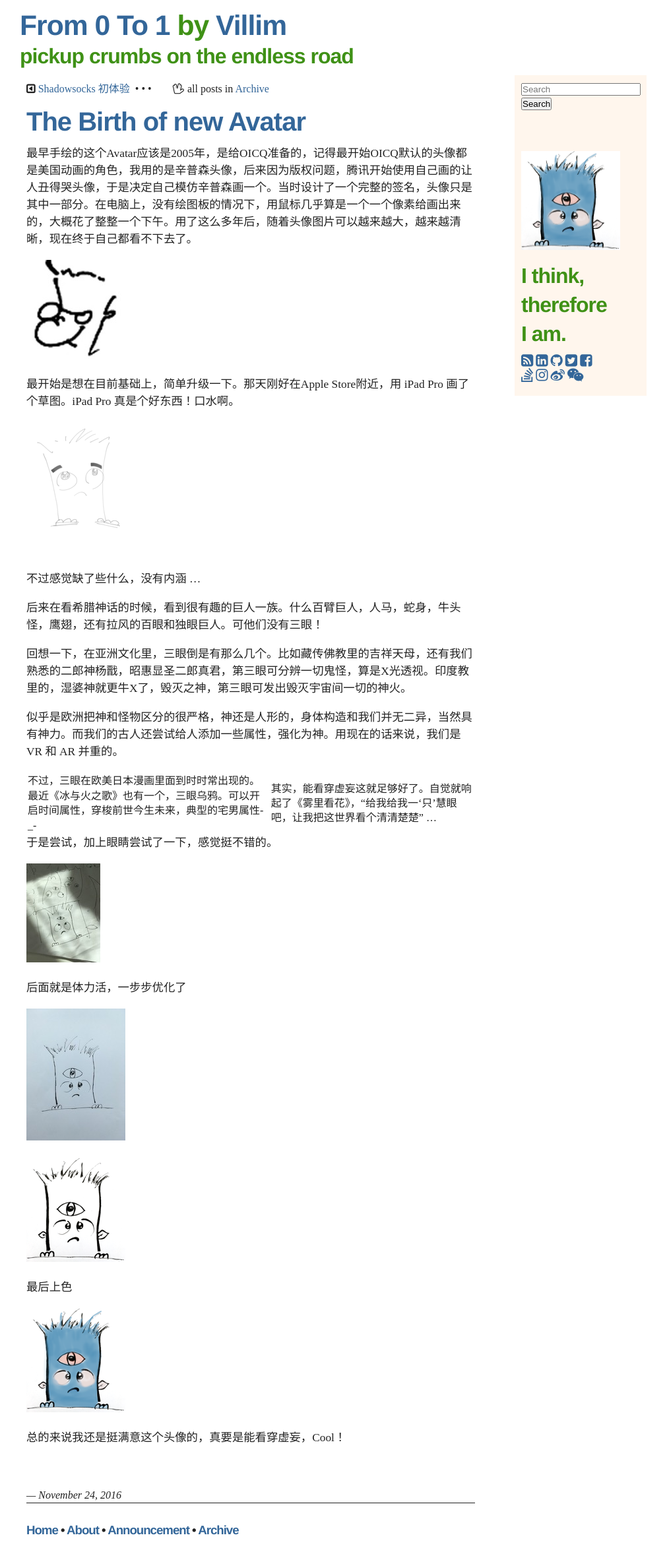
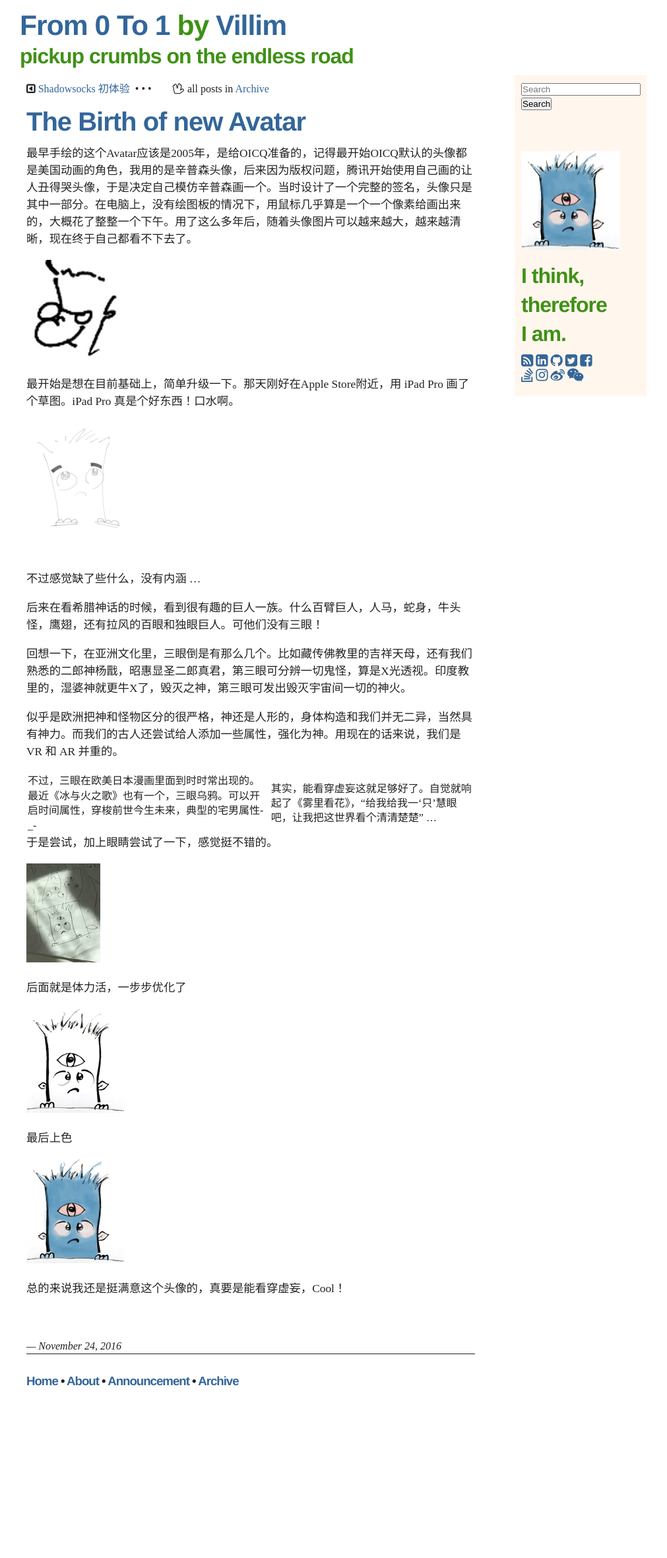
Before and after one commit to villim/villim.github.io, a Jekyll site: the page built from _posts/2016-11-24-the-birth-of-new-avatar.md, in a window 1280 px wide. Shown: the whole page at 66% size, without its empty margins (135-1146 px from the left). Built offline with Jekyll 4.4.1, drawn with Linux system fonts in a browser that asks for light colours; nearby versions of some CDN libraries; after the commit the page ends 2136 px from its top, so only the background shows below that.

Commit message:
remove one img

```diff
--- a/_posts/2016-11-24-the-birth-of-new-avatar.md
+++ b/_posts/2016-11-24-the-birth-of-new-avatar.md
@@ -27,8 +27,6 @@ layout: post
 
 后面就是体力活，一步步优化了
 
-![Old Avatar](http://villim.github.io/img/2016/the.birth.of.new.avatar.4.JPG)
-
 ![Old Avatar](http://villim.github.io/img/2016/the.birth.of.new.avatar.5.PNG)
 
 最后上色
```
